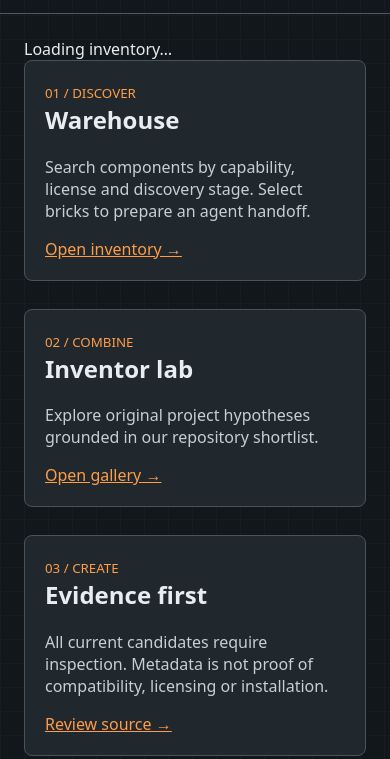
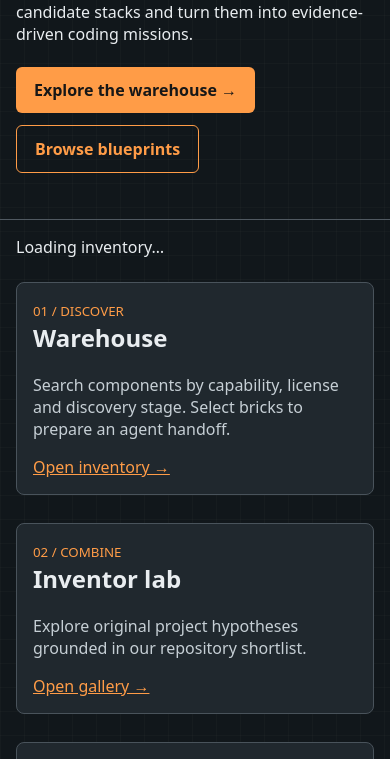
Before and after one commit to ReidMaxim/BRICK-YARD, a plain HTML site: page docs/index.html in a window 390 px wide. Shown: the part 297-1056 px from the top of the page. Drawn offline with Linux system fonts and the light colour scheme; a script that the page names is missing.

Commit message:
Mission 004: unify site navigation and visual hierarchy

```diff
--- a/docs/style.css
+++ b/docs/style.css
@@ -1 +1,2 @@
 *{box-sizing:border-box}body{margin:0;background:#11171b;color:#e9edf0;font:16px system-ui,sans-serif;background-image:linear-gradient(#ffffff05 1px,transparent 1px),linear-gradient(90deg,#ffffff05 1px,transparent 1px);background-size:24px 24px}header,main,footer{max-width:1100px;margin:auto;padding:24px}header{border-bottom:1px solid #505961}h1{font-size:clamp(2.4rem,8vw,5rem);letter-spacing:-.07em;margin:.2em 0}h1 span,small,a{color:#ff9c47}h2,h3{margin-top:0}.panel,article{background:#20282e;border:1px solid #49535b;border-radius:8px;padding:20px;margin-bottom:16px}.grid{display:grid;grid-template-columns:repeat(auto-fit,minmax(min(100%,270px),1fr));gap:12px}label{display:block;margin:10px 0 4px}input,select,textarea,button{font:inherit;border:1px solid #69747c;border-radius:5px;padding:12px;background:#11171b;color:inherit}input,select,textarea{width:100%}input[type=checkbox]{width:auto}button{background:#ff9c47;color:#171717;font-weight:bold;cursor:pointer}a{overflow-wrap:anywhere}footer{color:#aab6bf}article p{color:#c6cfd5} :focus-visible{outline:3px solid #ff9c47;outline-offset:3px}
+nav{display:flex;flex-wrap:wrap;gap:12px 24px;padding:12px 0 22px;border-bottom:1px solid #49535b}nav a,.cta{display:inline-flex;align-items:center;min-height:44px;font-weight:650}nav a{text-decoration:none}.hero{padding:clamp(24px,6vw,70px) 0}.hero p{max-width:60ch}.lead{font-size:1.4rem;color:#ffb570}.cta{background:#ff9c47;color:#171717;border-radius:6px;padding:12px 18px;text-decoration:none;margin:6px 4px 6px 0}.cta.secondary{background:transparent;color:#ff9c47;border:1px solid #ff9c47}.stats{display:grid;grid-template-columns:repeat(auto-fit,minmax(130px,1fr));gap:12px;margin-bottom:24px}.stat{border:1px solid #49535b;background:#20282e;padding:16px;border-radius:8px}.stat strong{display:block;font-size:2rem}article{min-width:0;overflow-wrap:anywhere}button{min-height:44px}#more{margin-bottom:20px}textarea{resize:vertical}@media(max-width:480px){header,main,footer{padding:16px}.panel,article{padding:16px}nav{gap:6px 15px}}
```
